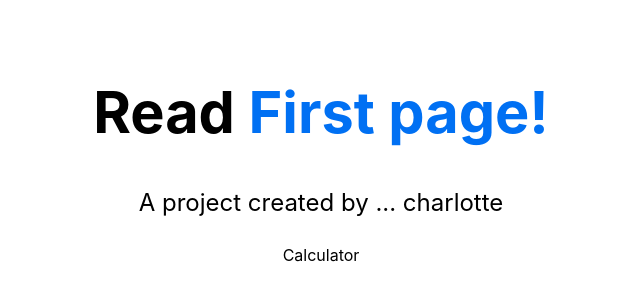
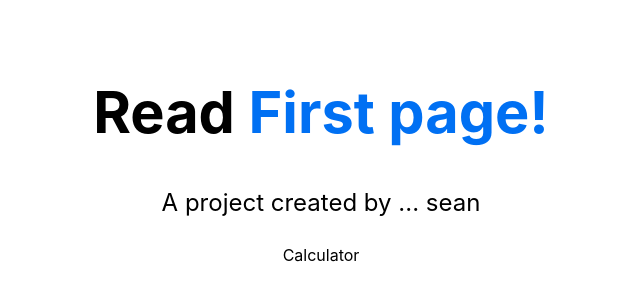
Before and after one commit to CharlottePaul11/NextJsApp, a Next.js app: page / in a window 1280 px wide. Shown: the part 228-528 px from the top of the page, without its empty margins (319-959 px from the left). Built offline with nearby package versions, Linux system fonts and the light colour scheme.

Commit message:
changing name for testing

```diff
--- a/pages/index.js
+++ b/pages/index.js
@@ -17,7 +17,7 @@ export default function Home() {
         </h1>
 
         <p className={styles.description}>
-          A project created by ... charlotte
+          A project created by ... sean
         </p>
 
         <body>
```
